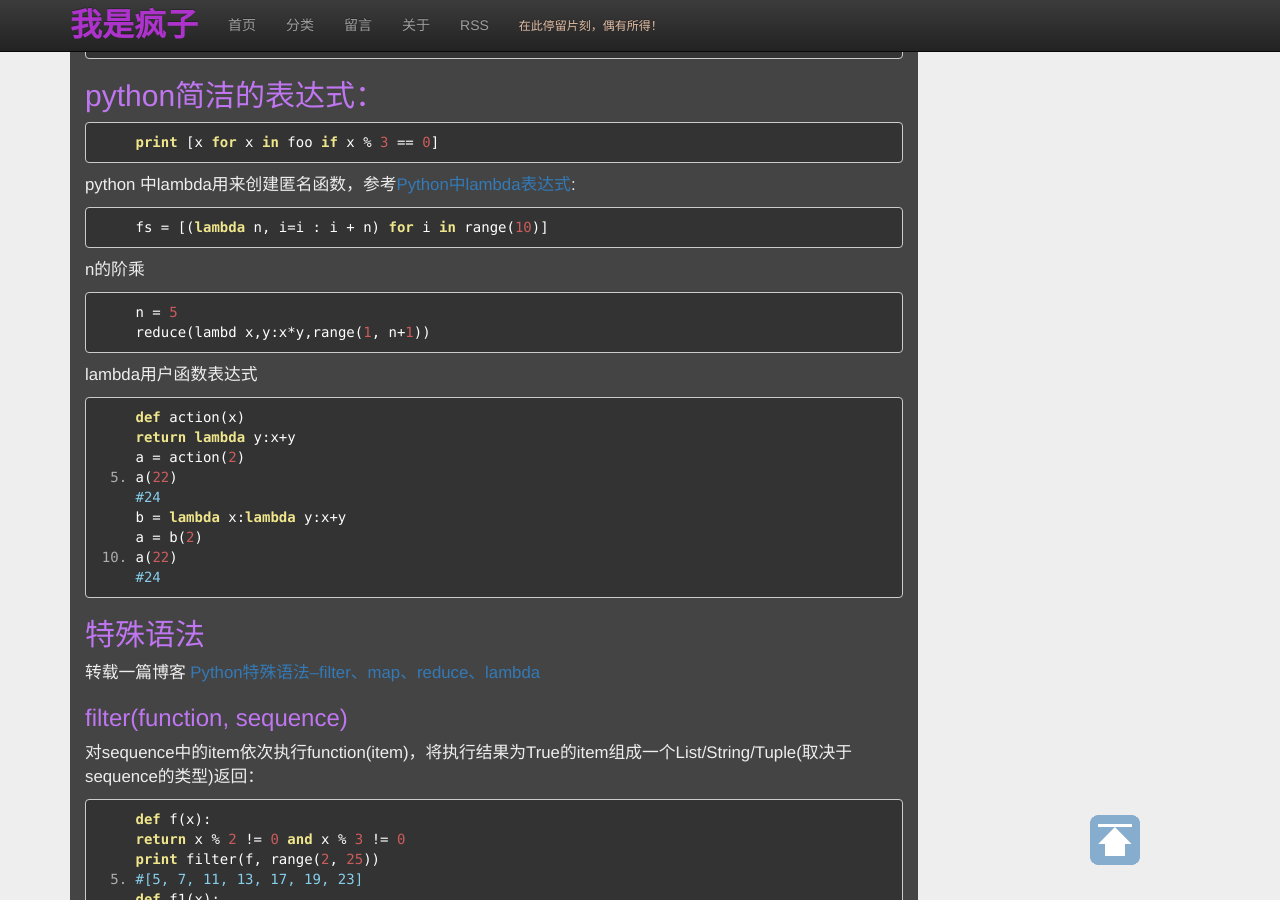
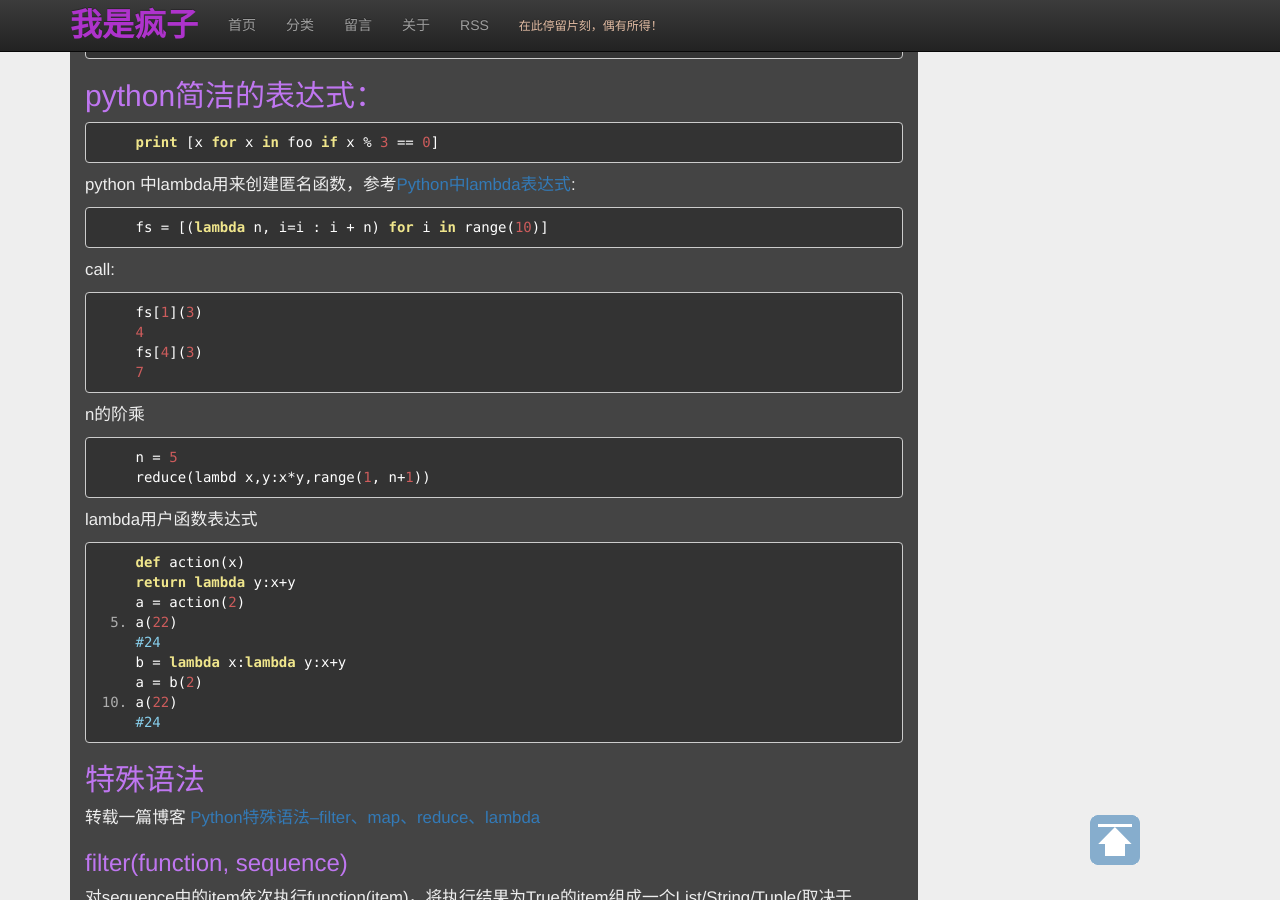
Before and after one commit to jgj1986/jgj1986.github.io, a Jekyll site: the page built from _posts/language/2015-06-04-python_learn.md, in a window 1280 px wide and 900 px high, scrolled down 636 px. Built offline with Jekyll 4.4.1, drawn with Linux system fonts in a browser that asks for light colours; nearby versions of some CDN libraries; comment, search, counter and statistics services are not loaded.

Commit message:
add call examples for python
Signed-off-by: guojun.jin <guojun.jin@chukong-inc.com>

```diff
--- a/_posts/language/2015-06-04-python_learn.md
+++ b/_posts/language/2015-06-04-python_learn.md
@@ -32,6 +32,12 @@ python 中lambda用来创建匿名函数，参考[Python中lambda表达式](http
 
     fs = [(lambda n, i=i : i + n) for i in range(10)]
 
+call:
+
+    fs[1](3)
+    4
+    fs[4](3)
+    7
 
 n的阶乘
 
```
